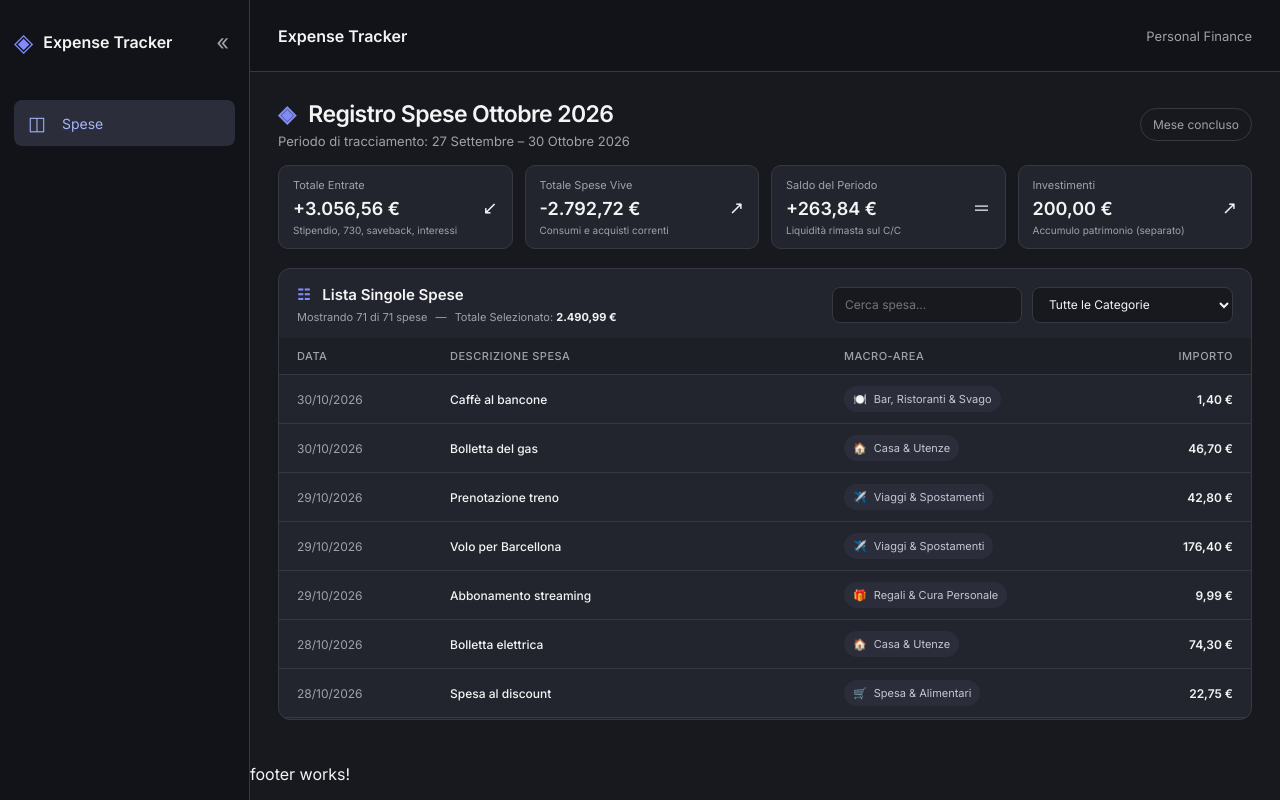
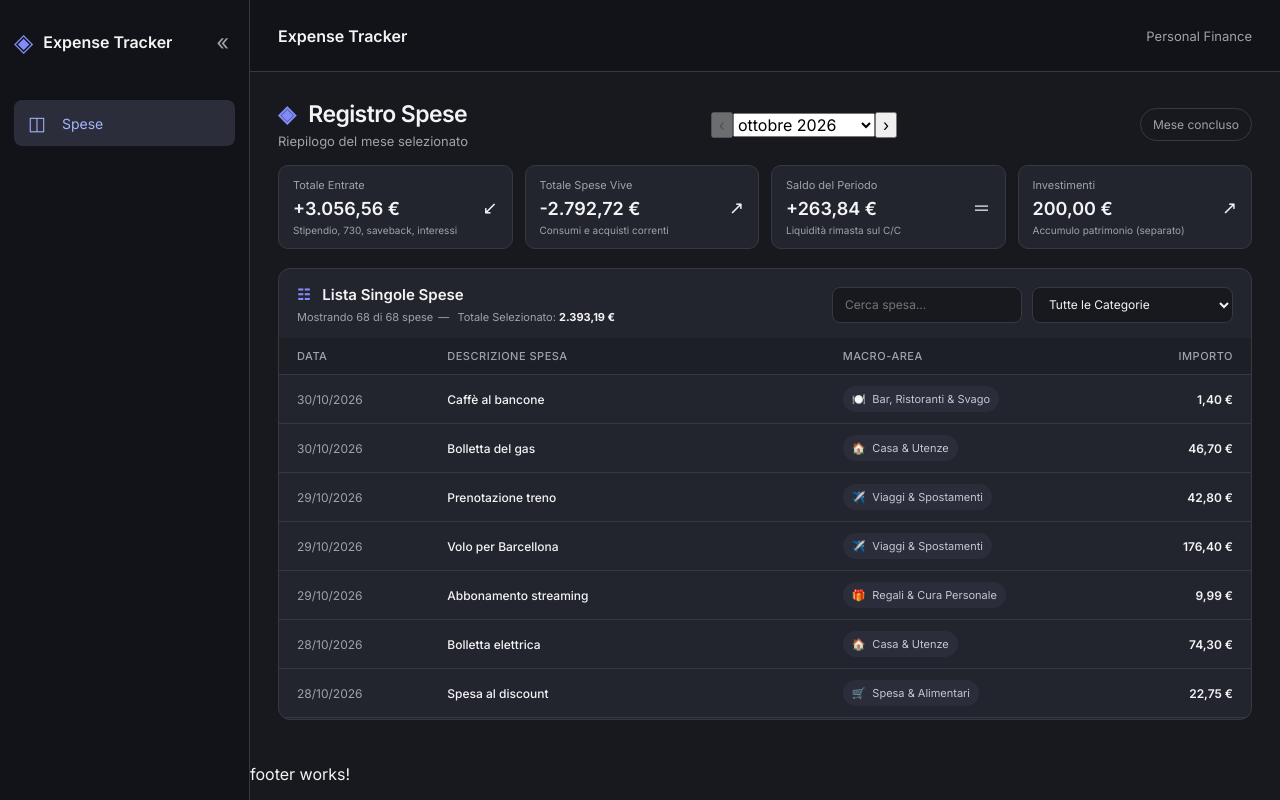
Before and after one commit to iosAntonio/expense-tracker-fe, an Angular app: page /expenses in a window 1280 px wide. Built offline with nearby package versions, Linux system fonts and the light colour scheme.

Commit message:
added filter for month

```diff
--- a/src/app/pages/expenses/expenses.component.html
+++ b/src/app/pages/expenses/expenses.component.html
@@ -1,13 +1,51 @@
 <div class="page-shell">
-  <header class="topbar">
-    <div class="topbar-inner">
-      <div>
-        <h1><span class="brand-icon" aria-hidden="true">◈</span> Registro Spese Ottobre 2026</h1>
-        <p>Periodo di tracciamento: 27 Settembre – 30 Ottobre 2026</p>
-      </div>
-      <span class="month-badge">Mese concluso</span>
+ <header class="topbar">
+  <div class="topbar-inner">
+    <div>
+      <h1>
+        <span class="brand-icon" aria-hidden="true">◈</span>
+        Registro Spese
+      </h1>
+      <p>Riepilogo del mese selezionato</p>
     </div>
-  </header>
+
+    <div class="month-navigation">
+      <button
+        type="button"
+        class="month-nav-button"
+        aria-label="Mese precedente"
+        [disabled]="!canGoPrevious"
+        (click)="goToPreviousMonth()">
+        ‹
+      </button>
+
+<select
+  class="month-selector"
+  aria-label="Seleziona mese"
+  [(ngModel)]="selectedMonth">
+
+  <option
+    *ngFor="let month of monthOptions"
+    [value]="month.value">
+    {{ month.label }}
+  </option>
+</select>
+
+      <button
+        type="button"
+        class="month-nav-button"
+        aria-label="Mese successivo"
+        [disabled]="!canGoNext"
+        (click)="goToNextMonth()">
+        ›
+      </button>
+    </div>
+
+    <span class="month-badge">
+      {{ selectedMonth < currentMonth ? 'Mese concluso' : 'Mese in corso' }}
+    </span>
+  </div>
+</header>
 
   <main class="dashboard">
     <section class="metrics" aria-label="Indicatori finanziari">
@@ -35,7 +73,7 @@
       <div class="table-heading">
         <div>
           <h2><span class="section-icon" aria-hidden="true">☷</span> Lista Singole Spese</h2>
-          <p class="table-summary">Mostrando {{ filteredTransactions.length }} di {{ transactions.length }} spese <span class="summary-separator">—</span> Totale Selezionato: <strong>{{ formatEUR(filteredTotal) }}</strong></p>
+          <p class="table-summary">Mostrando {{ filteredTransactions.length }} di {{ monthlyTransactions.length }} spese<span class="summary-separator">—</span> Totale Selezionato: <strong>{{ formatEUR(filteredTotal) }}</strong></p>
         </div>
         <div class="filters">
           <label class="visually-hidden" for="searchInput">Cerca spesa</label>
@@ -65,7 +103,16 @@
           </tbody>
         </table>
       </div>
-      <ng-template #emptyState><div class="empty-state">Nessuna spesa trovata con i filtri selezionati.</div></ng-template>
-    </section>
+<ng-template #emptyState>
+  <div class="empty-state">
+    <span *ngIf="monthlyTransactions.length; else noMonthExpenses">
+      Nessuna spesa trovata con i filtri selezionati.
+    </span>
+
+    <ng-template #noMonthExpenses>
+      Nessuna spesa registrata per {{ selectedMonthLabel }}.
+    </ng-template>
+  </div>
+</ng-template>    </section>
   </main>
 </div>
--- a/src/app/pages/expenses/expenses.component.ts
+++ b/src/app/pages/expenses/expenses.component.ts
@@ -105,15 +105,129 @@ export class ExpensesComponent {
     { date: '30/10/2026', desc: 'Bolletta del gas', category: 'Casa', amount: 46.70 },
     { date: '30/10/2026', desc: 'Caffè al bancone', category: 'Svago', amount: 1.40 }
   ];
+  readonly projectStart = new Date(2026, 9, 1);
 
+  selectedMonth = this.getInitialSelectedMonth();
+
+  private getInitialSelectedMonth(): string {
+    const today = new Date();
+    const previousMonth = new Date(
+      today.getFullYear(),
+      today.getMonth() - 1,
+      1
+    );
+
+    const start = this.projectStart;
+
+    const selectedDate = previousMonth < start ? start : previousMonth;
+
+    return this.toMonthKey(selectedDate);
+  }
+
+  private toMonthKey(date: Date): string {
+    const year = date.getFullYear();
+    const month = String(date.getMonth() + 1).padStart(2, '0');
+
+    return `${year}-${month}`;
+  }
+
+  get currentMonth(): string {
+    return this.toMonthKey(new Date());
+  }
+
+  get monthOptions(): { value: string; label: string }[] {
+    const options: { value: string; label: string }[] = [];
+    const today = new Date();
+
+    const cursor = new Date(
+      this.projectStart.getFullYear(),
+      this.projectStart.getMonth(),
+      1
+    );
+
+    const lastMonth = new Date(today.getFullYear(), today.getMonth(), 1);
+
+    while (cursor <= lastMonth) {
+      options.push({
+        value: this.toMonthKey(cursor),
+        label: new Intl.DateTimeFormat('it-IT', {
+          month: 'long',
+          year: 'numeric'
+        }).format(cursor)
+      });
+
+      cursor.setMonth(cursor.getMonth() + 1);
+    }
+
+    return options;
+  }
+
+  get selectedMonthLabel(): string {
+    const [year, month] = this.selectedMonth.split('-').map(Number);
+
+    return new Intl.DateTimeFormat('it-IT', {
+      month: 'long',
+      year: 'numeric'
+    }).format(new Date(year, month - 1, 1));
+  }
+
+  get canGoPrevious(): boolean {
+    return this.selectedMonth > this.toMonthKey(this.projectStart);
+  }
+
+  get canGoNext(): boolean {
+    return this.selectedMonth < this.currentMonth;
+  }
+
+  goToPreviousMonth(): void {
+    if (!this.canGoPrevious) {
+      return;
+    }
+
+    const [year, month] = this.selectedMonth.split('-').map(Number);
+    this.selectedMonth = this.toMonthKey(new Date(year, month - 2, 1));
+  }
+
+  goToNextMonth(): void {
+    if (!this.canGoNext) {
+      return;
+    }
+
+    const [year, month] = this.selectedMonth.split('-').map(Number);
+    this.selectedMonth = this.toMonthKey(new Date(year, month, 1));
+  }
+
+  onMonthChange(event: Event): void {
+  const value = (event.target as HTMLSelectElement).value;
+  this.selectedMonth = value;
+}
+
+  private getMonthKey(date: string): string {
+    const [, month, year] = date.split('/');
+
+    return `${year}-${month}`;
+  }
+
+  get monthlyTransactions(): Transaction[] {
+    return this.transactions.filter(
+      transaction => this.getMonthKey(transaction.date) === this.selectedMonth
+    );
+  }
   selectedCategory = 'ALL';
   searchTerm = '';
 
   get filteredTransactions(): Transaction[] {
     const search = this.searchTerm.trim().toLocaleLowerCase('it-IT');
-    return [...this.transactions].reverse().filter(transaction => {
-      const matchesCategory = this.selectedCategory === 'ALL' || transaction.category === this.selectedCategory;
-      const matchesSearch = transaction.desc.toLocaleLowerCase('it-IT').includes(search) || transaction.date.includes(search);
+
+    return [...this.monthlyTransactions].reverse().filter(transaction => {
+      const matchesCategory =
+        this.selectedCategory === 'ALL' ||
+        transaction.category === this.selectedCategory;
+
+      const matchesSearch =
+        transaction.desc.toLocaleLowerCase('it-IT').includes(search) ||
+        transaction.date.includes(search);
+
       return matchesCategory && matchesSearch;
     });
   }
```
Also changed, not shown: src/app/app.module.ts (+6 -5 lines).
